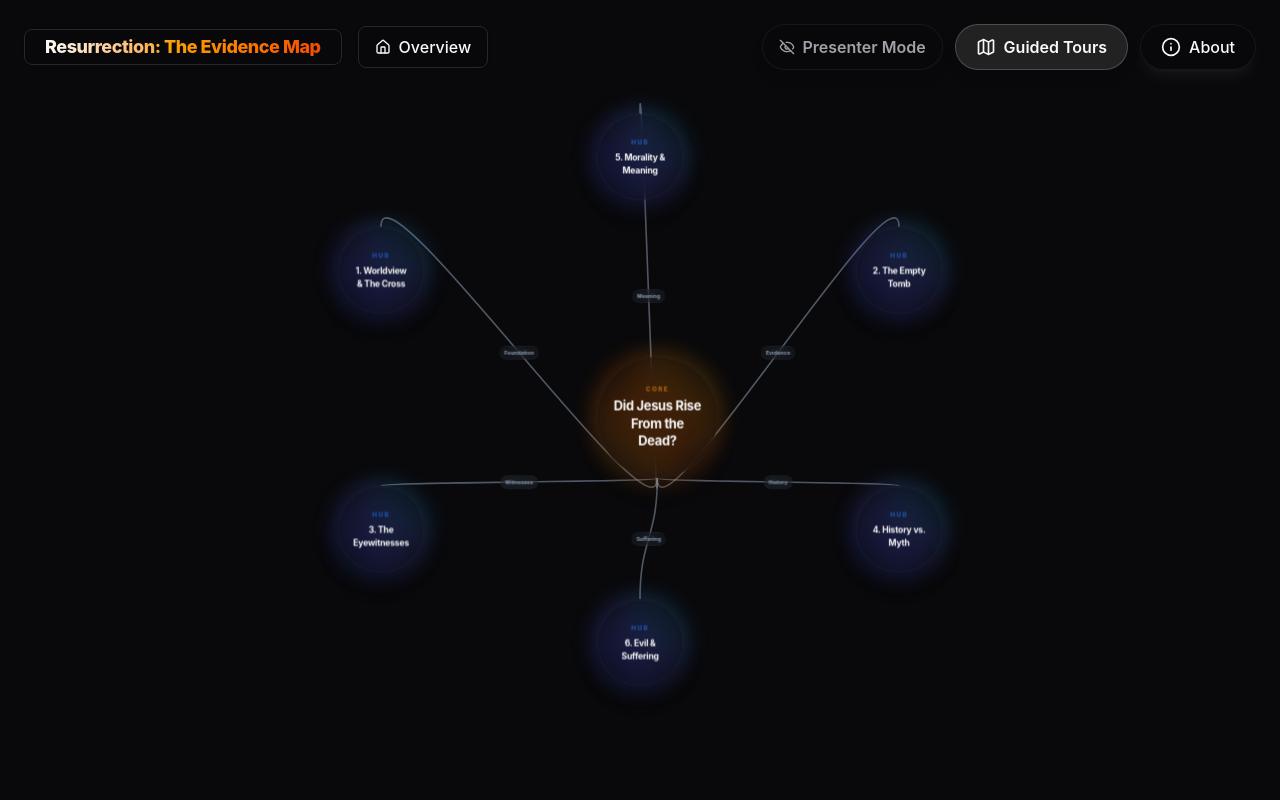
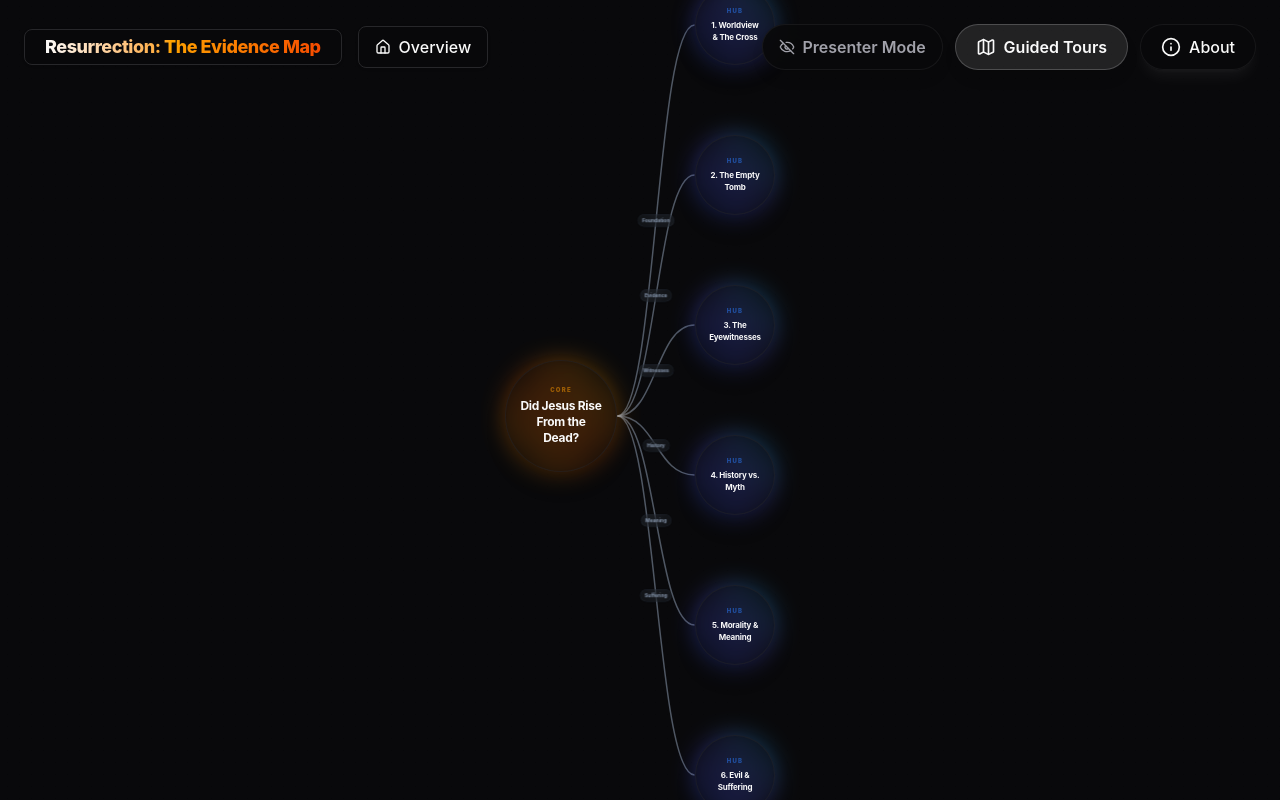
Before and after one commit to aslibass/apologetics_guided_tour, a React (Vite) app: page / in a window 1280 px wide. Built offline with nearby package versions, Linux system fonts and the light colour scheme.

Commit message:
feat: migrate to Horizontal Swimlane multi-track layout engine

```diff
--- a/src/App.jsx
+++ b/src/App.jsx
@@ -22,8 +22,8 @@ const edgeTypes = {
 };
 
 export default function App() {
-  // Which hub is currently expanded (null = overview, string = hub id)
-  const [expandedHubId, setExpandedHubId] = useState(null);
+  // Which hubs are currently expanded
+  const [expandedHubs, setExpandedHubs] = useState(new Set());
   const [selectedNodeData, setSelectedNodeData] = useState(null);
   const [rfInstance, setRfInstance] = useState(null);
   const [isAboutOpen, setIsAboutOpen] = useState(false);
@@ -34,138 +34,91 @@ export default function App() {
   const [tourStepIndex, setTourStepIndex] = useState(0);
   const [isToursMenuOpen, setIsToursMenuOpen] = useState(false);
 
-  // The hub IDs
+  // The hub IDs in preferred vertical rendering order
   const hubIds = ['grp_worldview_cross', 'grp_tomb', 'grp_appearances', 'grp_mythicism', 'grp_morality', 'grp_evil'];
-
-  // Hub positions (hexagonal layout around center)
-  const hubPositions = {
-    'core_resurrection': { x: 0, y: 0 },
-    'grp_morality': { x: 0, y: -450 },
-    'grp_worldview_cross': { x: -480, y: -240 },
-    'grp_tomb': { x: 480, y: -240 },
-    'grp_appearances': { x: -480, y: 240 },
-    'grp_mythicism': { x: 480, y: 240 },
-    'grp_evil': { x: 0, y: 450 },
-  };
+  const hubIds_set = new Set(hubIds);
 
   // Compute visible nodes and edges
   const { viewNodes, viewEdges } = useMemo(() => {
     const visibleIds = new Set(['core_resurrection', ...hubIds]);
 
-    if (expandedHubId) {
-      apologeticsData.nodes.forEach(n => {
-        if (n.parentId === expandedHubId) visibleIds.add(n.id);
-      });
-      if (expandedHubId === 'grp_mythicism') {
-        visibleIds.add('obj_conflated');
-        visibleIds.add('ref_conflated');
-      }
-    }
-
-    // Determine active edges first so we can use them for layout
     const activeEdges = apologeticsData.edges
-      .filter(e => visibleIds.has(e.source) && visibleIds.has(e.target))
       .map(e => ({
         ...e,
         type: 'causal',
         animated: false,
-        data: { ...e.data, active: true }
+        data: { ...e.data, active: false }
       }));
 
-    // Calculate layout tree from expanded hub using BFS
     const nodeLayout = {};
-    if (expandedHubId) {
-      const parentPos = hubPositions[expandedHubId];
-      const baseAngle = Math.atan2(parentPos.y, parentPos.x);
+    const Y_SPACING = 300;
+    const X_SPACING = 380;
 
+    // 1. Calculate the Core and Hub Positions
+    nodeLayout['core_resurrection'] = { x: 0, y: 0 };
+    hubIds.forEach((id, index) => {
+      // Stack vertically and center them around y=0
+      const yPos = (index - 2.5) * Y_SPACING;
+      nodeLayout[id] = { x: X_SPACING, y: yPos, hubId: id, depth: 0 };
+    });
+
+    // 2. Expand activated hubs using BFS
+    if (expandedHubs.size > 0) {
+      // Build adjacency list for fast children lookup
       const adj = {};
-      activeEdges.forEach(e => {
+      apologeticsData.edges.forEach(e => {
         if (!adj[e.source]) adj[e.source] = [];
         adj[e.source].push(e.target);
       });
 
-      const nodeDepth = { [expandedHubId]: 0 };
-      const treeChildren = {};
-      const queue = [expandedHubId];
+      expandedHubs.forEach(hubId => {
+        if (!hubIds_set.has(hubId)) return;
 
-      while (queue.length > 0) {
-        const curr = queue.shift();
-        if (adj[curr]) {
-          adj[curr].forEach(next => {
-            if (nodeDepth[next] === undefined) {
-              nodeDepth[next] = nodeDepth[curr] + 1;
-              if (!treeChildren[curr]) treeChildren[curr] = [];
-              treeChildren[curr].push(next);
-              queue.push(next);
-            }
-          });
-        }
-      }
+        const queue = [{ id: hubId, depth: 0 }];
+        const visited = new Set([hubId]);
 
-      // Recursively assign pie-slice angles to children
-      const spread = Math.PI * 0.85; // Max fan distance
-      const assignAngles = (nodeId, angleStart, angleEnd) => {
-        nodeLayout[nodeId] = {
-          depth: nodeDepth[nodeId],
-          angle: (angleStart + angleEnd) / 2
-        };
-        const children = treeChildren[nodeId] || [];
-        if (children.length > 0) {
-          const step = (angleEnd - angleStart) / children.length;
-          children.forEach((childId, i) => {
-            assignAngles(childId, angleStart + (i * step), angleStart + ((i + 1) * step));
-          });
-        }
-      };
+        while (queue.length > 0) {
+          const { id: currId, depth } = queue.shift();
 
-      assignAngles(expandedHubId, baseAngle - spread / 2, baseAngle + spread / 2);
+          if (currId !== hubId) {
+             visibleIds.add(currId);
+             // Assign structural layout to children along the hub's specific Y-swimlane
+             const hubY = nodeLayout[hubId].y;
+             nodeLayout[currId] = { x: X_SPACING + (depth * X_SPACING), y: hubY, hubId, depth };
+          }
 
-      // Fallback for unconnected items
-      apologeticsData.nodes.forEach(n => {
-        if (visibleIds.has(n.id) && !hubPositions[n.id] && !nodeLayout[n.id]) {
-          nodeLayout[n.id] = { depth: 1, angle: baseAngle };
+          if (adj[currId]) {
+            adj[currId].forEach(nextId => {
+              if (!visited.has(nextId)) {
+                visited.add(nextId);
+                queue.push({ id: nextId, depth: depth + 1 });
+              }
+            });
+          }
         }
       });
     }
 
+    // 3. Filter active edges
+    const finalEdges = activeEdges.filter(e => visibleIds.has(e.source) && visibleIds.has(e.target));
+    finalEdges.forEach(e => { e.data.active = true; });
+
+    // 4. Map final node objects
     const activeNodes = apologeticsData.nodes
       .filter(n => visibleIds.has(n.id))
       .map(n => {
-        let pos;
-
-        if (hubPositions[n.id]) {
-          pos = hubPositions[n.id];
-        } else if (expandedHubId && nodeLayout[n.id]) {
-          const parentPos = hubPositions[expandedHubId];
-          const layout = nodeLayout[n.id];
-
-          // Outer radius expansion by depth
-          const depthRadius = 260;
-          const radius = 260 + Math.max(0, layout.depth - 1) * depthRadius;
-
-          pos = {
-            x: parentPos.x + Math.cos(layout.angle) * radius,
-            y: parentPos.y + Math.sin(layout.angle) * radius,
-          };
-
-          // Hardcoded layout logic offset for custom orphan nodes
-          if (n.id === 'obj_conflated') { pos.x += 100; pos.y += 150; }
-          if (n.id === 'ref_conflated') { pos.x += 100; pos.y += 300; }
-        } else {
-          pos = { x: 0, y: 0 };
-        }
-
+        const layout = nodeLayout[n.id] || { x: 0, y: 0 };
         return {
           ...n,
-          position: pos,
+          position: { x: layout.x, y: layout.y },
           parentId: undefined,
           type: 'custom',
-          data: { ...n.data, dimmed: false }
+          data: { ...n.data, dimmed: expandedHubs.size > 0 && n.id !== 'core_resurrection' && !n.data.isHub && !expandedHubs.has(layout.hubId) }
         };
       });
 
-    return { viewNodes: activeNodes, viewEdges: activeEdges };
-  }, [expandedHubId]);
+    return { viewNodes: activeNodes, viewEdges: finalEdges };
+  }, [expandedHubs]);
 
   const [nodes, setNodes] = useState(viewNodes);
   const [edges, setEdges] = useState(viewEdges);
@@ -175,22 +128,14 @@ export default function App() {
     setNodes(viewNodes);
     setEdges(viewEdges);
     if (rfInstance && !activeTour) {
-      if (expandedHubId) {
-        // Zoom to fit just the hub + its children
-        const clusterIds = [expandedHubId, 'core_resurrection'];
-        apologeticsData.nodes.forEach(n => {
-          if (n.parentId === expandedHubId) clusterIds.push(n.id);
-        });
-        setTimeout(() => rfInstance.fitView({
-          nodes: clusterIds.map(id => ({ id })),
-          padding: 0.3,
-          duration: 600
-        }), 50);
+      if (expandedHubs.size > 0) {
+        // Fit view to all visible expanded elements
+        setTimeout(() => rfInstance.fitView({ padding: 0.3, duration: 800 }), 50);
       } else {
         setTimeout(() => rfInstance.fitView({ padding: 0.4, duration: 600 }), 50);
       }
     }
-  }, [viewNodes, viewEdges, rfInstance, activeTour, expandedHubId]);
+  }, [viewNodes, viewEdges, rfInstance, activeTour, expandedHubs]);
 
   // Tour auto-focus
   React.useEffect(() => {
@@ -200,9 +145,9 @@ export default function App() {
         const targetNode = apologeticsData.nodes.find(n => n.id === currentStepId);
 
         if (targetNode) {
-          const requiredHub = targetNode.parentId || null;
-          if (expandedHubId !== requiredHub) {
-            setExpandedHubId(requiredHub);
+          const requiredHub = targetNode.parentId || targetNode.id;
+          if (requiredHub && !expandedHubs.has(requiredHub) && hubIds_set.has(requiredHub)) {
+            setExpandedHubs(new Set([requiredHub]));
             setTimeout(() => focusNode(currentStepId, targetNode), 400);
           } else {
             focusNode(currentStepId, targetNode);
@@ -236,17 +181,19 @@ export default function App() {
     []
   );
 
-  // Click handler — the heart of the concentric ring interaction
-  const hubIds_set = new Set(['grp_worldview_cross', 'grp_tomb', 'grp_appearances', 'grp_mythicism', 'grp_morality', 'grp_evil']);
-
   const onNodeClick = React.useCallback((event, node) => {
     if (node.id === 'core_resurrection') {
-      // Click core → collapse to overview
-      setExpandedHubId(null);
+      // Click core → collapse everything to overview
+      setExpandedHubs(new Set());
       setSelectedNodeData(null);
     } else if (hubIds_set.has(node.id)) {
-      // Click hub → expand/collapse its children
-      setExpandedHubId(prev => prev === node.id ? null : node.id);
+      // Click hub → toggle its specific swimlane independently
+      setExpandedHubs(prev => {
+        const next = new Set(prev);
+        if (next.has(node.id)) next.delete(node.id);
+        else next.add(node.id);
+        return next;
+      });
       setSelectedNodeData(null);
     } else {
       // Click child → open drawer
@@ -276,21 +223,21 @@ export default function App() {
           <div className="pointer-events-auto flex items-center gap-2 bg-card/80 backdrop-blur border border-border px-4 py-2 rounded-lg shadow-sm hidden md:flex">
           <button
             onClick={() => {
-              setExpandedHubId(null);
+              setExpandedHubs(new Set());
               setSelectedNodeData(null);
               setActiveTour(null);
             }}
-            className={`flex items-center gap-2 font-medium transition-colors ${!expandedHubId ? 'text-primary' : 'text-muted-foreground hover:text-foreground'}`}
+            className={`flex items-center gap-2 font-medium transition-colors ${expandedHubs.size === 0 ? 'text-primary' : 'text-muted-foreground hover:text-foreground'}`}
           >
             <Home className="w-4 h-4" />
             Overview
           </button>
 
-          {expandedHubId && (
+          {expandedHubs.size > 0 && (
             <>
               <ChevronRight className="w-4 h-4 text-muted-foreground" />
               <span className="font-semibold text-foreground">
-                {apologeticsData.nodes.find(n => n.id === expandedHubId)?.data.label}
+                {expandedHubs.size} Active {expandedHubs.size === 1 ? 'Chain' : 'Chains'}
               </span>
             </>
           )}
--- a/src/components/CustomNode.jsx
+++ b/src/components/CustomNode.jsx
@@ -87,8 +87,8 @@ export function CustomNode({ data, selected }) {
         )}
 
         {/* Portals */}
-        <Handle type="target" position={Position.Top} className="opacity-0" />
-        <Handle type="source" position={Position.Bottom} className="opacity-0" />
+        <Handle type="target" position={Position.Left} className="opacity-0" />
+        <Handle type="source" position={Position.Right} className="opacity-0" />
       </div>
     </div>
   );
```
